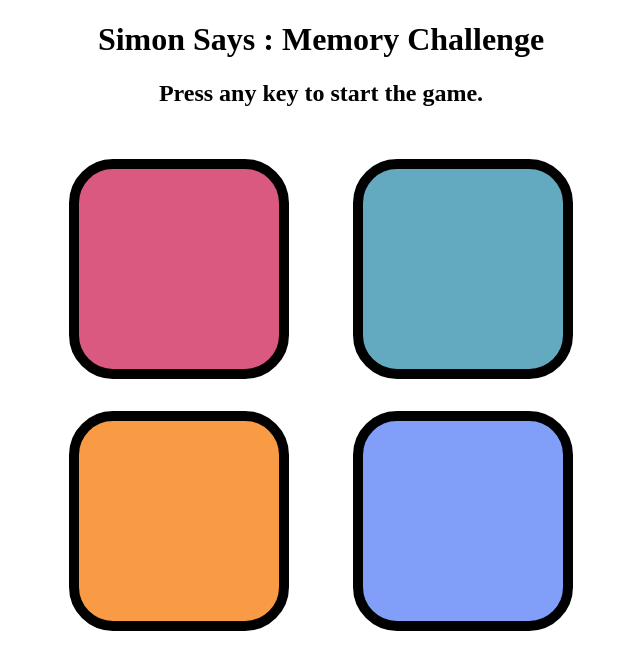
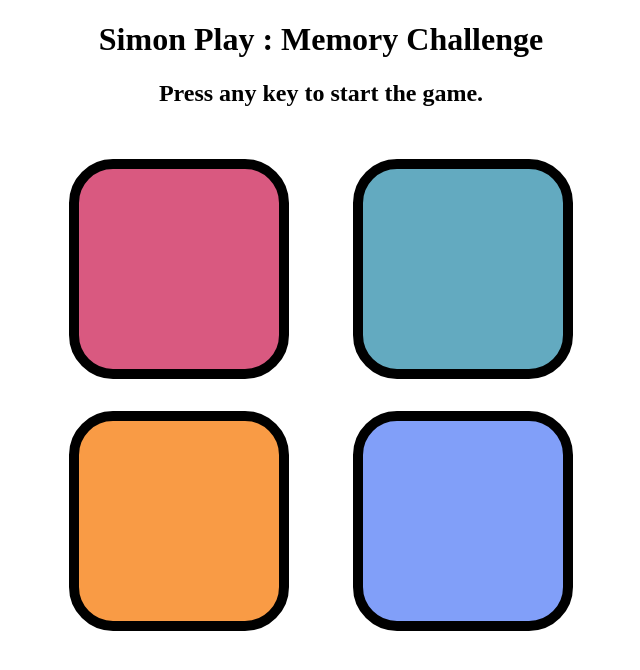
Before and after one commit to piyush-66/Simon-Play-Game, a plain HTML site: page 5 simon Game/index.html in a window 1280 px wide. Shown: the whole page, without its empty margins (319-959 px from the left). Drawn offline with Linux system fonts and the light colour scheme.

Commit message:
Update index.html

```diff
--- a/5 simon Game/index.html
+++ b/5 simon Game/index.html
@@ -3,11 +3,11 @@
 <head>
     <meta charset="UTF-8">
     <meta name="viewport" content="width=device-width, initial-scale=1.0">
-    <title>Simon Play</title>
+    <title>Simon Play Game</title>
     <link rel="stylesheet" href="style.css">
 </head>
 <body>
-    <h1>Simon Says : Memory Challenge</h1>
+    <h1>Simon Play : Memory Challenge</h1>
     <h2>Press any key to start the game.</h2>
 
     <div class="btn-container">
```
